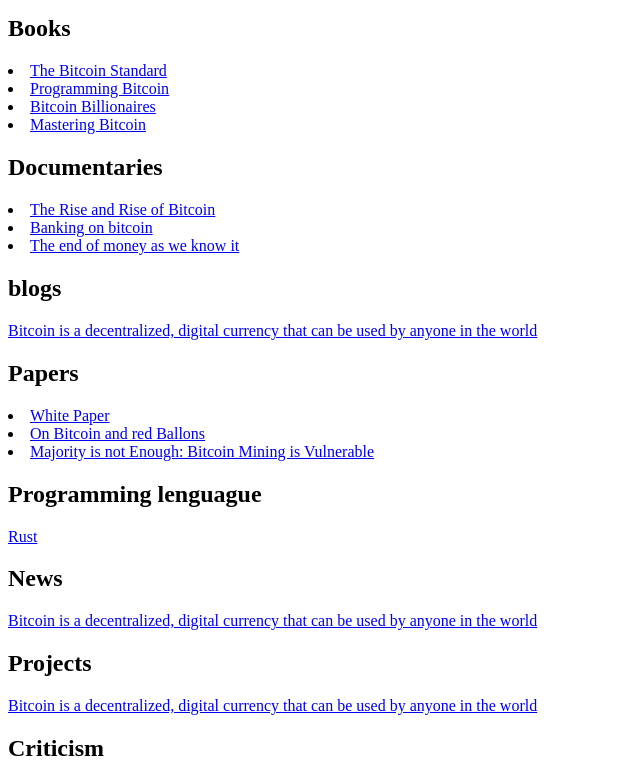
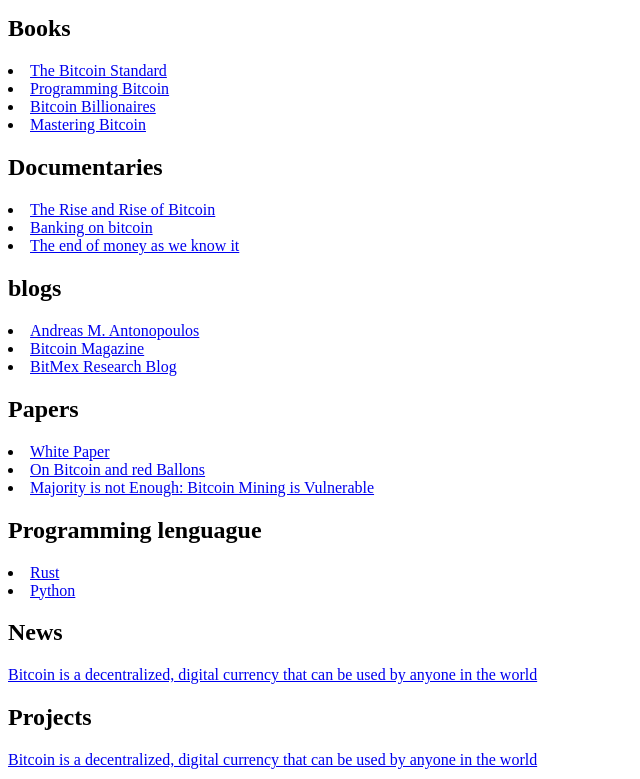
Before and after one commit to Moncayo1329/Bitcoin, a plain HTML site: page index.html in a window 1280 px wide. Shown: the part 558-1337 px from the top of the page, without its empty margins (0-640 px from the left). Drawn offline with Linux system fonts and the light colour scheme.

Commit message:
still working

```diff
--- a/index.html
+++ b/index.html
@@ -68,17 +68,26 @@
 
 
     <h2>blogs</h2>
-    <a href="https://x.com/APompliano/status/1497998093907861506">Bitcoin is a decentralized, digital currency that can be used by anyone in the world</a>
+    <li>
+    <a href="https://aantonop.com/">Andreas M. Antonopoulos</a></li>
+    <li>
+    <a href="https://bitcoinmagazine.com/">Bitcoin Magazine</a></li>
+    <li>
+    <a href="https://blog.bitmex.com/category/research//">BitMex Research Blog</a></li>
     <h2>Papers</h2>
     <li>
-    <a href="https://x.com/APompliano/status/1497998093907861506">White Paper</a></li>
+    <a href="https://bitcoin.org/bitcoin.pdf">White Paper</a></li>
     <li>
     <a href="https://x.com/APompliano/status/1497998093907861506">On Bitcoin and red Ballons</a></li>
     <li>
     <a href="https://x.com/APompliano/status/1497998093907861506">Majority is not Enough: Bitcoin Mining is Vulnerable</a></li>
 
     <h2>Programming lenguague</h2>
-    <a href="https://x.com/APompliano/status/1497998093907861506">Rust</a>
+    <li>
+    <a href="https://x.com/APompliano/status/1497998093907861506">Rust</a></li>
+    <li>
+    <a href="https://x.com/APompliano/status/1497998093907861506">Python</a></li>
+
     <h2>News</h2>
     <a href="https://x.com/APompliano/status/1497998093907861506">Bitcoin is a decentralized, digital currency that can be used by anyone in the world</a>
     <h2>Projects</h2>
```
